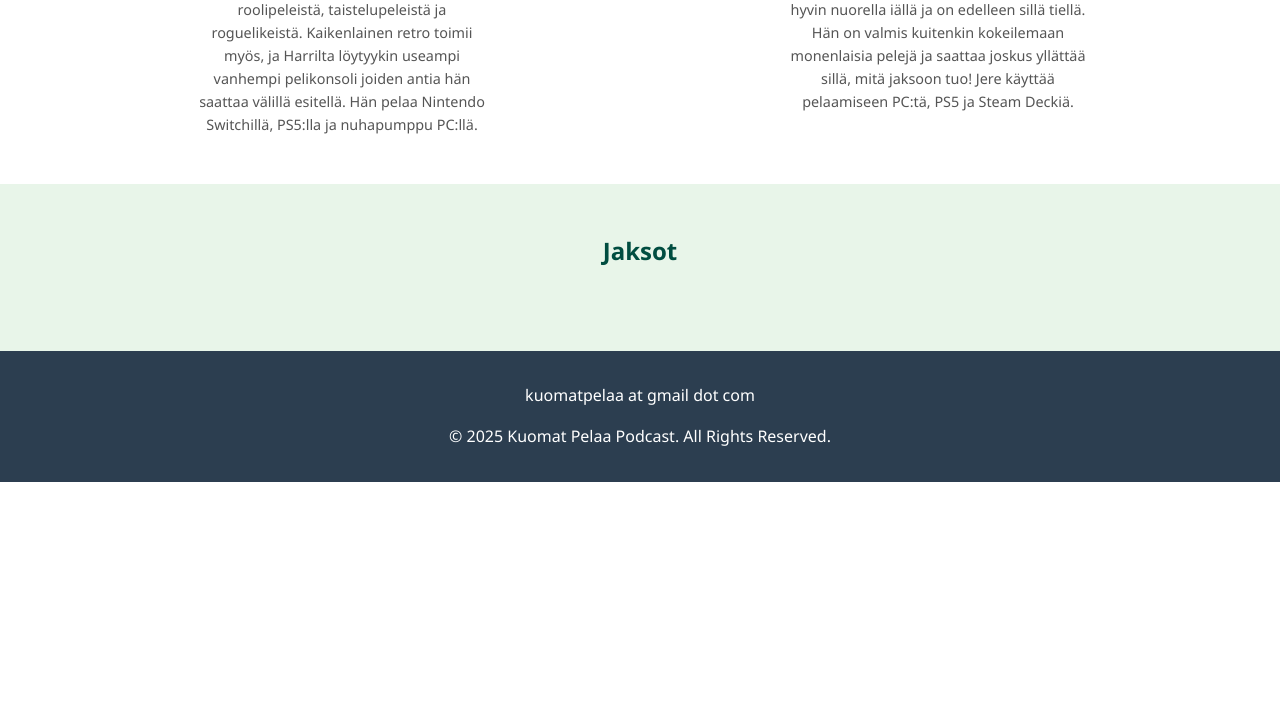
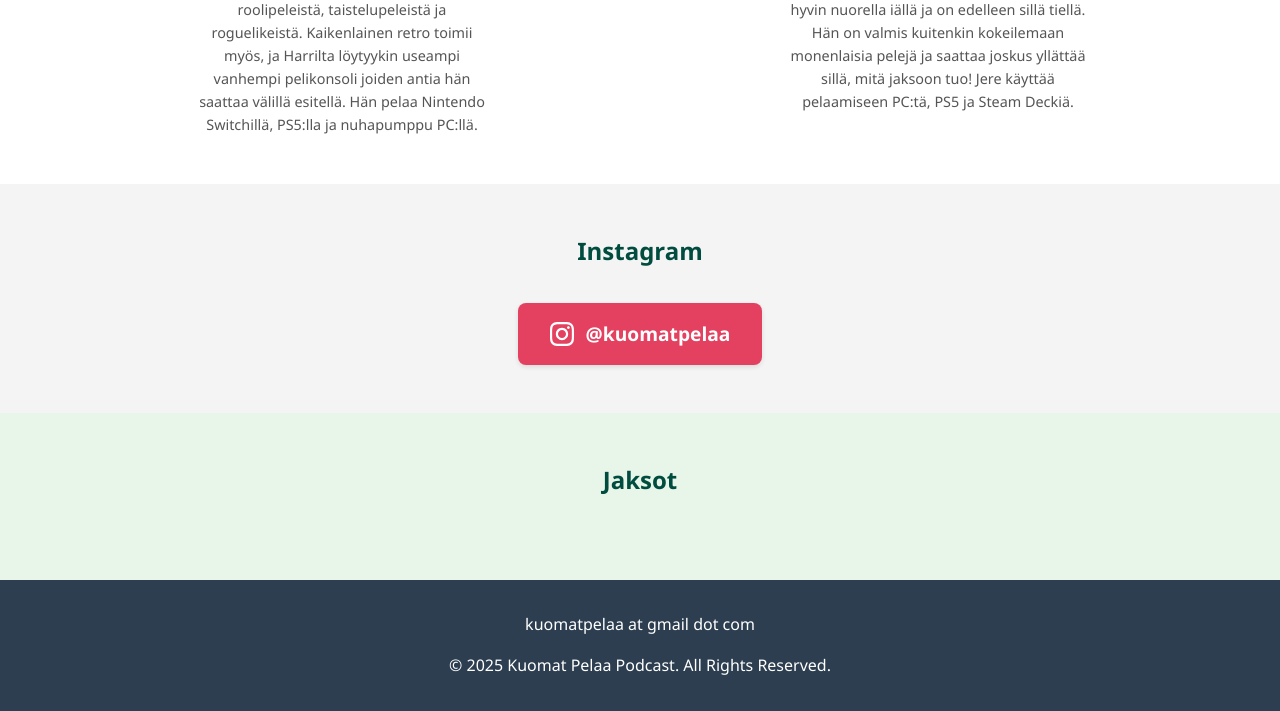
Before and after one commit to jerekarppinen/kuomat-pelaa-php, a PHP site: page / in a window 1280 px wide. Shown: the part 669-1380 px from the top of the page. Before the commit the page ends 1151 px from the top, so only its background shows below. Run offline with PHP 8.4, Linux system fonts and the light colour scheme; data that the repository does not hold is empty.

Commit message:
add Instagram

```diff
--- a/index.php
+++ b/index.php
@@ -122,6 +122,23 @@
             </div>
         </section>
 
+        <section class="socials-section">
+            <div class="container">
+                <h2 class="section-title">Instagram</h2>
+                <div class="socials-container">
+                    <a href="https://www.instagram.com/kuomatpelaa/"
+                       target="_blank"
+                       rel="noopener noreferrer"
+                       class="social-link">
+                        <svg class="social-icon" viewBox="0 0 24 24" fill="currentColor">
+                            <path d="M12 2.163c3.204 0 3.584.012 4.85.07 3.252.148 4.771 1.691 4.919 4.919.058 1.265.069 1.645.069 4.849 0 3.205-.012 3.584-.069 4.849-.149 3.225-1.664 4.771-4.919 4.919-1.266.058-1.644.07-4.85.07-3.204 0-3.584-.012-4.849-.07-3.26-.149-4.771-1.699-4.919-4.92-.058-1.265-.07-1.644-.07-4.849 0-3.204.013-3.583.07-4.849.149-3.227 1.664-4.771 4.919-4.919 1.266-.057 1.645-.069 4.849-.069zm0-2.163c-3.259 0-3.667.014-4.947.072-4.358.2-6.78 2.618-6.98 6.98-.059 1.281-.073 1.689-.073 4.948 0 3.259.014 3.668.072 4.948.2 4.358 2.618 6.78 6.98 6.98 1.281.058 1.689.072 4.948.072 3.259 0 3.668-.014 4.948-.072 4.354-.2 6.782-2.618 6.979-6.98.059-1.28.073-1.689.073-4.948 0-3.259-.014-3.667-.072-4.947-.196-4.354-2.617-6.78-6.979-6.98-1.281-.059-1.69-.073-4.949-.073zm0 5.838c-3.403 0-6.162 2.759-6.162 6.162s2.759 6.163 6.162 6.163 6.162-2.759 6.162-6.163c0-3.403-2.759-6.162-6.162-6.162zm0 10.162c-2.209 0-4-1.79-4-4 0-2.209 1.791-4 4-4s4 1.791 4 4c0 2.21-1.791 4-4 4zm6.406-11.845c-.796 0-1.441.645-1.441 1.44s.645 1.44 1.441 1.44c.795 0 1.439-.645 1.439-1.44s-.644-1.44-1.439-1.44z"/>
+                        </svg>
+                        <span>@kuomatpelaa</span>
+                    </a>
+                </div>
+            </div>
+        </section>
+
         <!-- <div class="search-container">
             <div class="container">
                 <form class="search-form" action="#" method="get">
--- a/styles.css
+++ b/styles.css
@@ -119,6 +119,45 @@
         .host-bio {
             font-size: 0.9rem;
             color: #555;
+        }
+
+        /* Socials section */
+        .socials-section {
+            padding: 3rem 0;
+            background-color: #F4F4F4; /* Light gray background */
+        }
+
+        .socials-container {
+            display: flex;
+            justify-content: center;
+            align-items: center;
+        }
+
+        .social-link {
+            display: flex;
+            align-items: center;
+            gap: 0.75rem;
+            padding: 1rem 2rem;
+            background-color: #E4405F; /* Instagram brand color */
+            color: white;
+            text-decoration: none;
+            border-radius: 8px;
+            font-size: 1.1rem;
+            font-weight: 600;
+            transition: all 0.3s ease;
+            box-shadow: 0 2px 5px rgba(0,0,0,0.1);
+        }
+
+        .social-link:hover {
+            background-color: #C73650; /* Darker Instagram color on hover */
+            transform: translateY(-2px);
+            box-shadow: 0 4px 10px rgba(0,0,0,0.2);
+        }
+
+        .social-icon {
+            width: 24px;
+            height: 24px;
+            fill: currentColor;
         }
 
         /* Episodes section */
```
